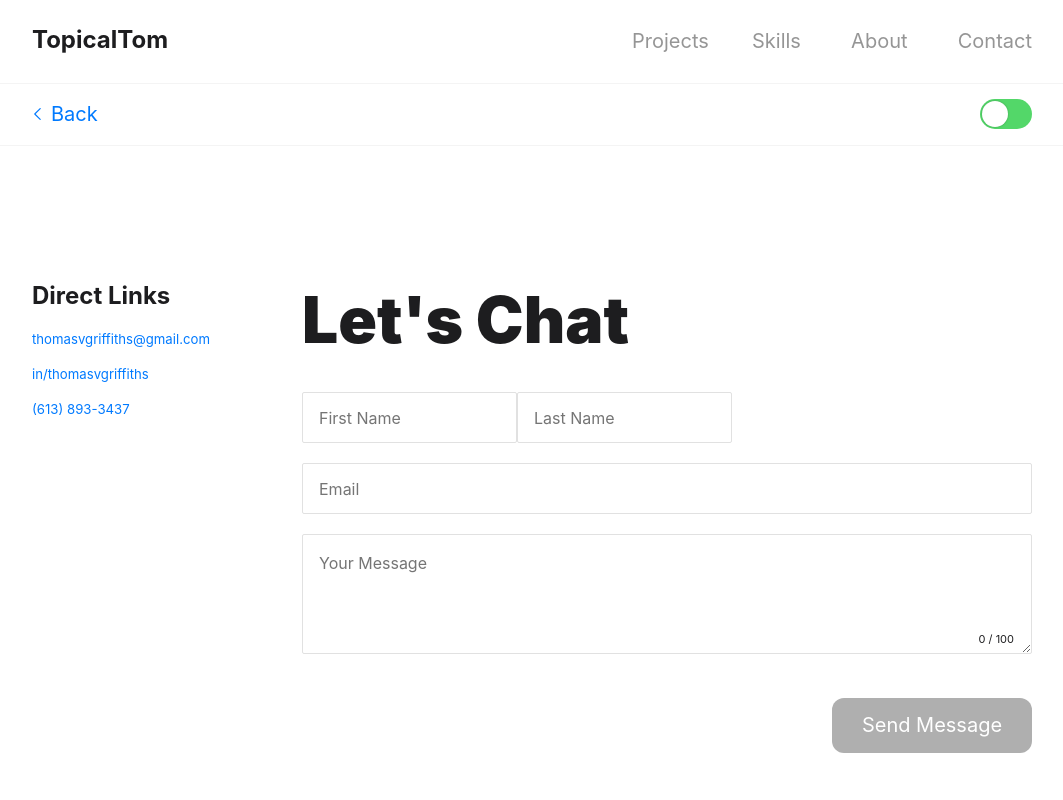
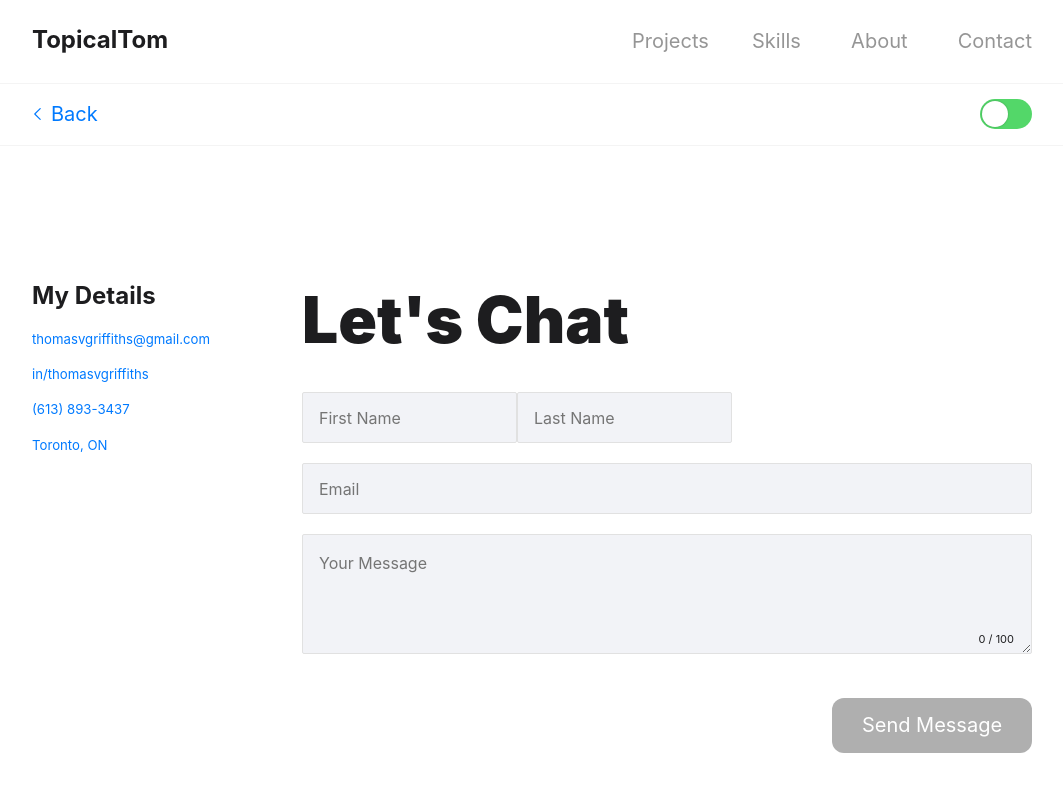
Before and after one commit to TopicalTom/Portfolio, a React (Create React App) app in the folder portfolio-website/: page /contact in a window 1280 px wide. Shown: the top 800 px of the page, without its empty margins (108-1171 px from the left). Built offline with nearby package versions, Linux system fonts and the light colour scheme.

Commit message:
Fixed issues with flashing borderlines between theme switching

```diff
--- a/portfolio-website/src/components/Form/Form.scss
+++ b/portfolio-website/src/components/Form/Form.scss
@@ -33,9 +33,9 @@
     &__input {
         border: 1px solid;
         border-radius: 2px;
-        transition: border-color 0.3s ease;
-        transition: background-color 0.3s ease;
-        @include theme-aware('background', 'system-background-secondary');
+        //transition: border-color 0.3s ease;
+        //transition: background-color 0.3s ease;
+        @include theme-aware('background', 'system-background-tertiary');
         @include theme-aware('border-color', 'content-outline-mid');
         padding: 1rem;
         outline: none;
--- a/portfolio-website/src/components/Header/Header.scss
+++ b/portfolio-website/src/components/Header/Header.scss
@@ -110,13 +110,11 @@
     z-index: 104;
     width: 100vw;
     transition: background-color 0.3s ease;
-    transition: border-top 0.3s ease;
-    transition: border-bottom 0.3s ease;
+    transition: border-color 0.3s ease;
     @include theme-aware('background-color', 'system-background-tertiary');
-    @include theme-aware('border-top', 'content-outline-mid');
-    @include theme-aware('border-bottom', 'content-outline-mid');
-    //border-top: 1px solid #e1e1e1;
-    //border-bottom: 1px solid #e1e1e1;
+    @include theme-aware('border-color', 'content-outline-mid');
+    border-top: 1px solid;
+    border-bottom: 1px solid;
     //transition: all 0.2s ease 0s;
     //animation: mynewanimation 0.3s;
     transition: transform 3s ease;
--- a/portfolio-website/src/components/Nav/Nav.scss
+++ b/portfolio-website/src/components/Nav/Nav.scss
@@ -9,12 +9,11 @@
     transform: translateY(0);
     transition: transform 0 ease;
     margin-top: 83px;
-    transition: border-color 0.3s ease;
-    transition: background-color 0.3s ease;
+    border-top: 1px solid;
+    border-bottom: 1px solid;
     @include theme-aware('border-color', 'content-outline-light');
     @include theme-aware('background', 'system-background-primary');
-    border-top: 1px solid;
-    border-bottom: 1px solid;
+    transition: 0.3s ease;
 
     &--project {
         display: flex;
@@ -25,10 +24,9 @@
         transform: translateY(0);
         transition: transform 0 ease;
         margin-top: 83px;
-        transition: border-color 0.3s ease;
-        transition: background-color 0.3s ease;
         @include theme-aware('border-color', 'content-outline-light');
         @include theme-aware('background', 'system-background-primary');
+        transition: 0.3s ease;
     }
 
     &.shadow {
@@ -36,10 +34,9 @@
         transform: translateY(0);
         transition: transform 1s ease;
         animation: myanimation 1s;
-        transition: border-color 0.3s ease;
-        transition: background-color 0.3s ease;
         @include theme-aware('border-color', 'content-outline-light');
         @include theme-aware('background', 'system-background-primary');
+        transition: 0.3s ease;
 
         @keyframes myanimation {
             0% {
--- a/portfolio-website/src/components/ProjectPreview/ProjectPreview.jsx
+++ b/portfolio-website/src/components/ProjectPreview/ProjectPreview.jsx
@@ -44,6 +44,7 @@ const ProjectPreview = (props) => {
                         <div className="preview__multiple">
                             <div className="preview__scrubber preview__scrubber--alt"/>
                             <div className="preview__scrubber preview__scrubber--alt"/>
+                            <div className="preview__scrubber preview__scrubber--alt"/>
                         </div>
                     </li>
                     <li className="preview__selection">
--- a/portfolio-website/src/components/ProjectPreview/ProjectPreview.scss
+++ b/portfolio-website/src/components/ProjectPreview/ProjectPreview.scss
@@ -59,7 +59,7 @@
         margin-bottom: 15px;
 
         &--alt {
-            width: 49%
+            width: 31%
         }
 
         &:hover {
--- a/portfolio-website/src/components/SkillCard/SkillCard.scss
+++ b/portfolio-website/src/components/SkillCard/SkillCard.scss
@@ -24,7 +24,8 @@
         display: flex;
         flex-direction: row;
         border-bottom: 1px solid;
-        @include theme-aware('border-bottom-color', 'content-outline');
+        @include theme-aware('border-bottom-color', 'seperator-line-opaque');
+        transition: 0.3s ease;
         width: 100%;
         justify-content: space-between;
         padding: 20px 20px 20px 0px;
--- a/portfolio-website/src/pages/Contact/Contact.jsx
+++ b/portfolio-website/src/pages/Contact/Contact.jsx
@@ -32,7 +32,7 @@ const Contact = () => {
                 <aside className="contact__section contact__section--links">
                     <ul className="contact__links">
                         <h3 className="contact__info">
-                            Direct Links
+                            My Details
                         </h3>
                         <li><a
                             className="contact__link"
@@ -49,6 +49,11 @@ const Contact = () => {
                             href="">
                             (613) 893-3437
                         </a></li>
+                        <li><a
+                            className="contact__link"
+                            href="">
+                            Toronto, ON
+                        </a></li>
                     </ul>
                 </aside>
                 <section className="contact__section contact__section--form">
--- a/portfolio-website/src/pages/Skills/Skills.scss
+++ b/portfolio-website/src/pages/Skills/Skills.scss
@@ -87,10 +87,9 @@
 
     &__box {
         border: 1px solid;
-        transition: border-color 0.3s ease;
-        transition: background-color 0.3s ease;
         @include theme-aware('border-color', 'content-outline');
         @include theme-aware('background', 'system-background-secondary');
+        transition: 0.3s ease;
         border-radius: 4px;
         margin-bottom: 2rem;
         margin-top: 0.15rem;
--- a/portfolio-website/src/styles/partials/_color-palette.scss
+++ b/portfolio-website/src/styles/partials/_color-palette.scss
@@ -18,13 +18,13 @@ $themes: (
         button-inactive: #AFAFAF,
         caret-color: #000000,
         footer: #AFAFAF,
-        color-form-header: #AFAFAF
+        color-form-header: rgb(142,142,147)
     ),
     dark: (
         system-background-primary: #131313,
         system-background-secondary: #1C1C1E,
         system-background-tertiary: #1C1C1E,
-        seperator-line-opaque: #3A3A3C,
+        seperator-line-opaque: #2E2E2E,
         content-outline: #1C1C1E,
         content-outline-light:#1C1C1E,
         content-outline-mid: #1C1C1E,
```
Also changed, not shown: portfolio-website/src/assets/tools/Mailchimp.svg.
